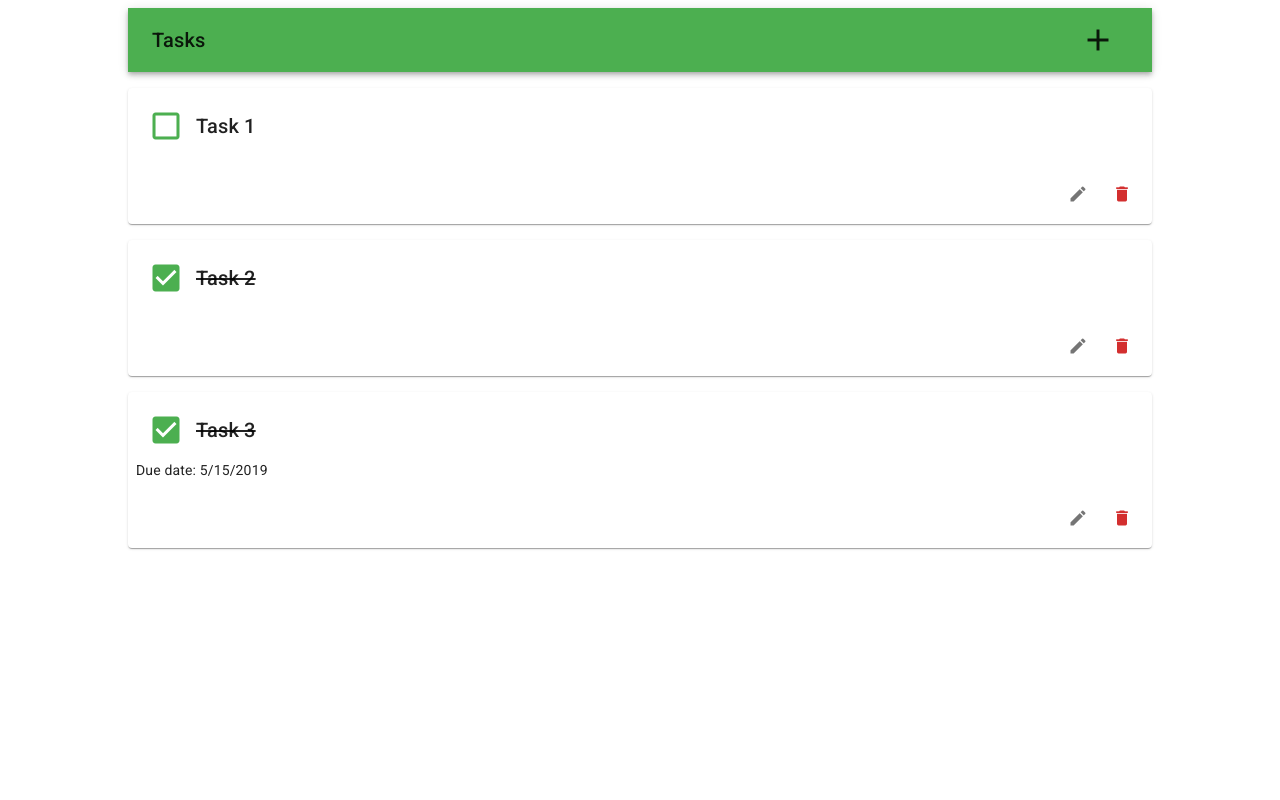
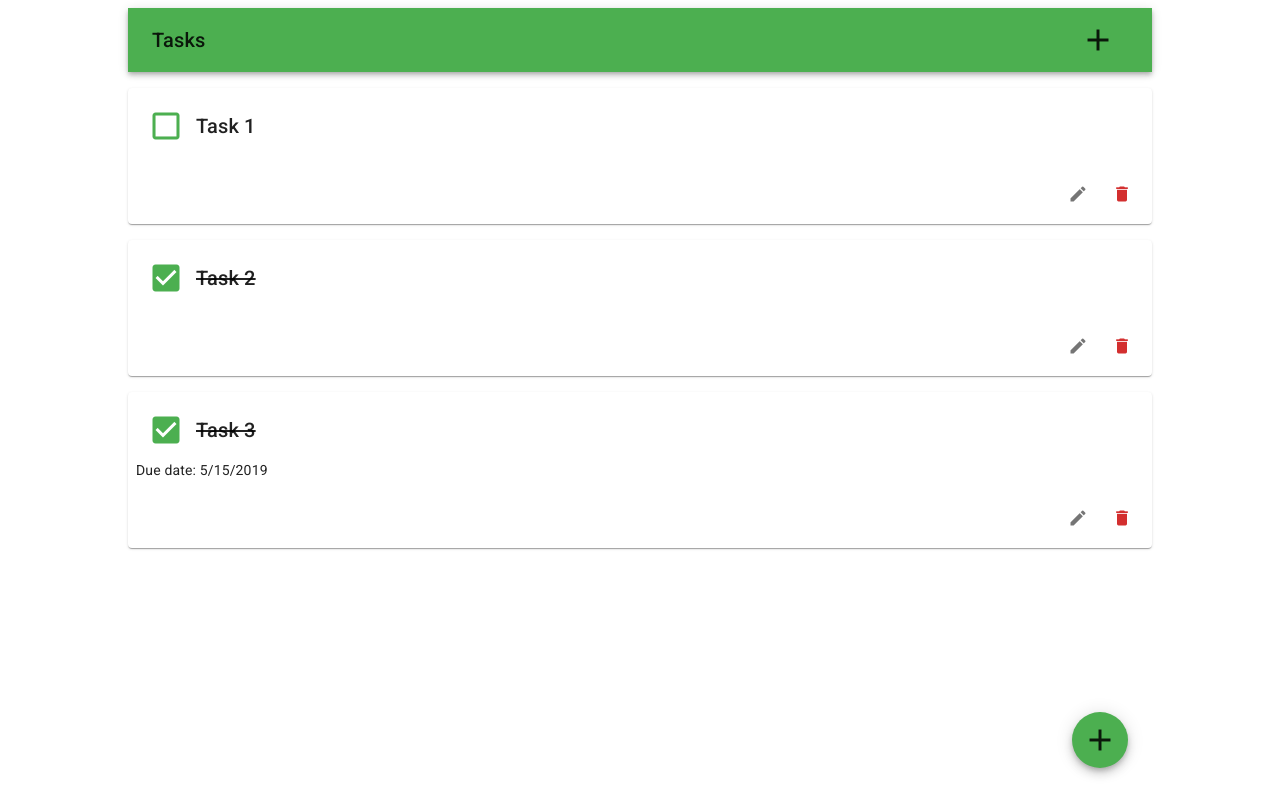
Before and after one commit to Gveir/todo-list-excercise, a React (Create React App) app in the folder react/client/: page / in a window 1280 px wide. Built offline with nearby package versions, Linux system fonts and the light colour scheme.

Commit message:
FAB experiment

```diff
--- a/react/client/src/components/App.js
+++ b/react/client/src/components/App.js
@@ -18,7 +18,9 @@ import TaskEdit from './tasks/TaskEdit';
 const styles = () => ({
   root: {
     maxWidth: 1024,
-    margin: 'auto'
+    margin: 'auto',
+    position: 'relative',
+    height: '97vh'
   }
 });
 
--- a/react/client/src/components/tasks/TaskList.js
+++ b/react/client/src/components/tasks/TaskList.js
@@ -1,8 +1,19 @@
 import React from 'react';
 import { connect } from 'react-redux';
+import { withStyles } from '@material-ui/core/styles';
+import Fab from '@material-ui/core/Fab'
+import Icon from '@material-ui/core/Icon'
 
 import { fetchTasks } from '../../actions';
 import TaskCard from './TaskCard';
+
+const styles = theme => ({
+  absolute: {
+    position: 'absolute',
+    bottom: theme.spacing(2),
+    right: theme.spacing(3),
+  },
+});
 
 class TaskList extends React.Component {
   componentDidMount() {
@@ -16,7 +27,13 @@ class TaskList extends React.Component {
   };
 
   render() {
-    return this.renderTasks();
+    const { classes } = this.props
+    return <React.Fragment>
+      {this.renderTasks()}
+      <Fab className={classes.absolute} color='primary' href='/new'>
+        <Icon fontSize="large">add</Icon>
+      </Fab>
+    </React.Fragment>
   }
 }
 
@@ -29,4 +46,4 @@ const mapStateToProps = state => {
 export default connect(
   mapStateToProps,
   { fetchTasks }
-)(TaskList);
+)(withStyles(styles)(TaskList));
```
